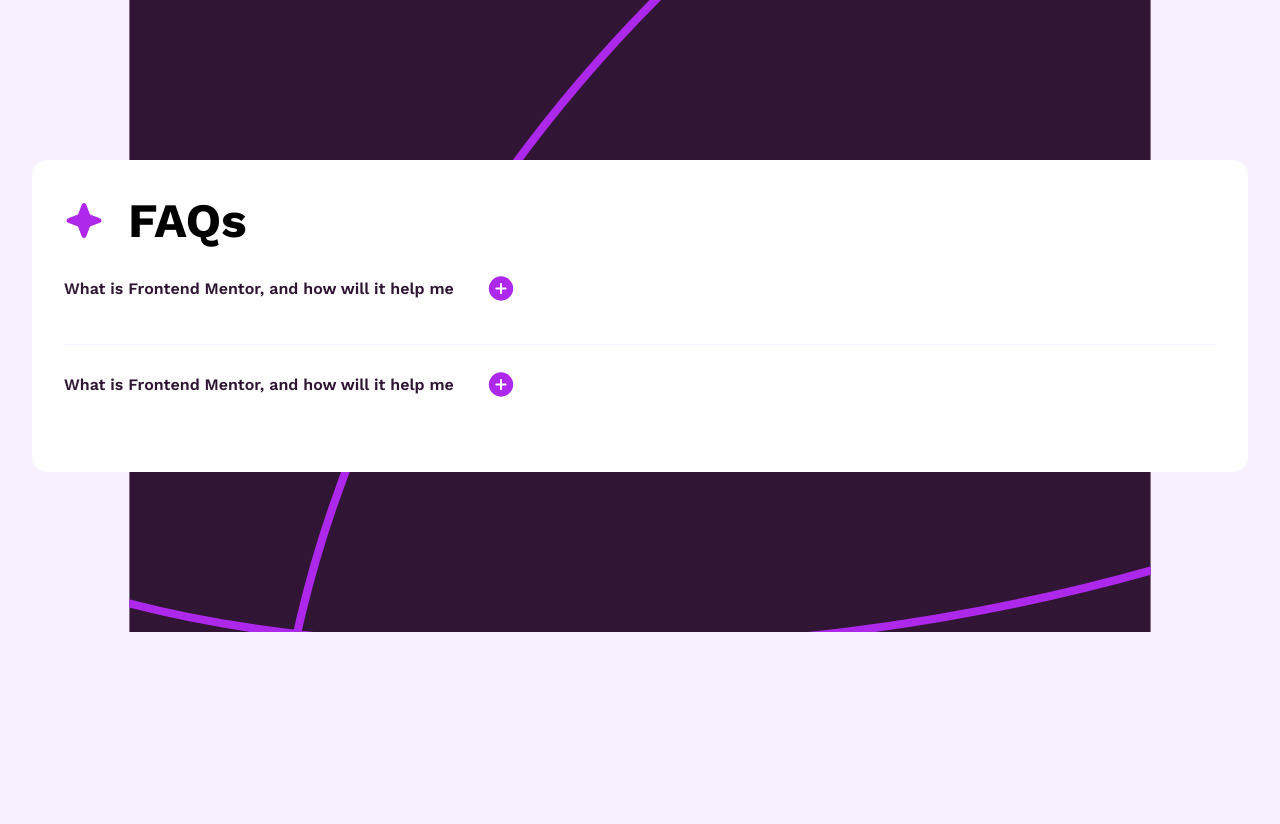
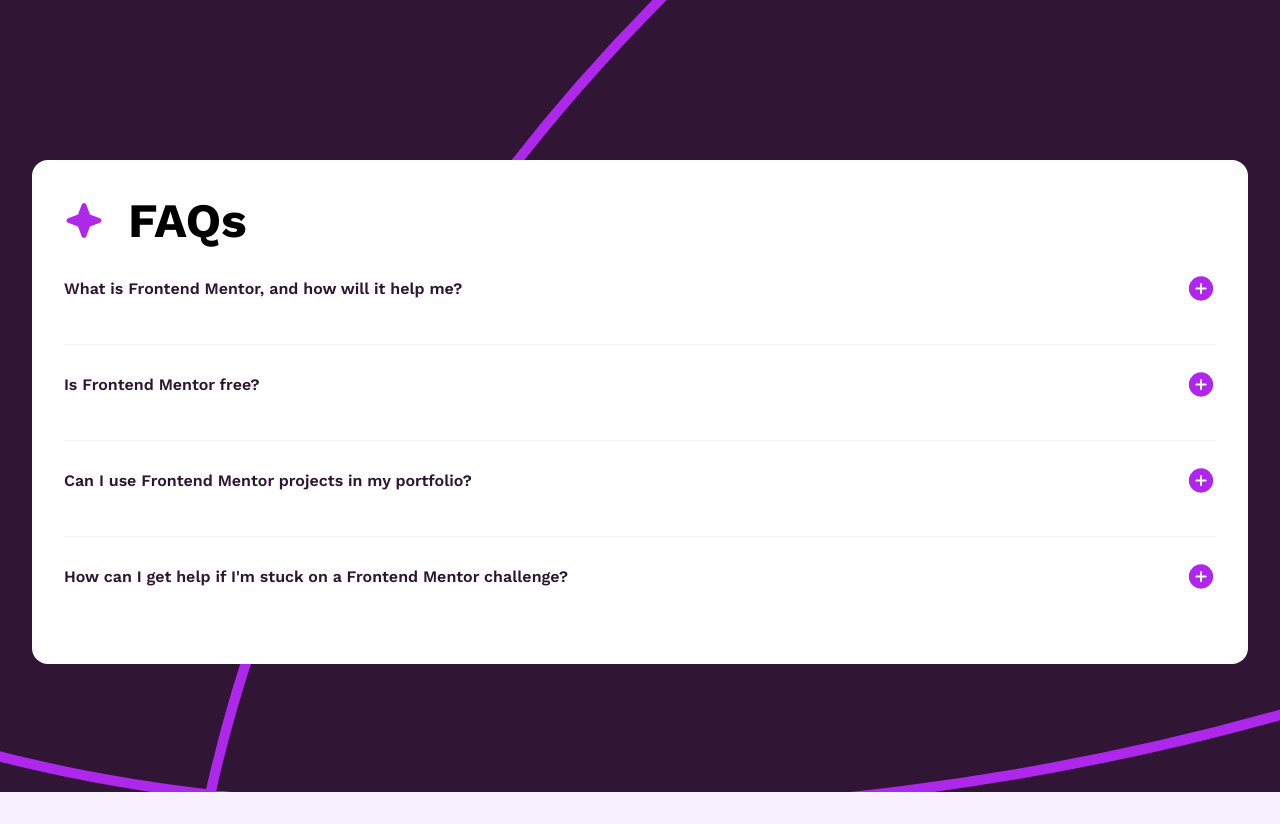
Before and after one commit to Mickey1992/frontend-mentor-faq-accordion, a React (Vite) app: page / in a window 1280 px wide. Before the commit the page ends 800 px from the top, so only its background shows below. Built offline with nearby package versions, Linux system fonts and the light colour scheme.

Commit message:
import all faqs from file

```diff
--- a/src/App.css
+++ b/src/App.css
@@ -30,21 +30,17 @@
 	padding: 1.5em 0;
 }
 
-.faq-accordion p {
-	margin-right: 2em;
-}
-
 .question {
 	display: flex;
 	font-weight: 600;
 	color: var(--dark-purple);
-	justify-content: flex-start;
+	justify-content: space-between;
 	align-items: center;
 	padding-bottom: 1em;
 }
 
 .question .icon {
-	justify-self: flex-end;
+	margin-left: 2em;
 }
 
 .question p:hover {
--- a/src/App.jsx
+++ b/src/App.jsx
@@ -1,6 +1,8 @@
 import "./App.css";
 import starIcon from "./assets/images/icon-star.svg";
 import FaqAccordion from "./components/FaqAaccordion";
+
+import { FAQS } from "./FAQS";
 
 function App() {
 	return (
@@ -11,15 +13,13 @@
 			</section>
 
 			<section className="faqs">
-				<FaqAccordion
-					question="What is Frontend Mentor, and how will it help me"
-					answer="aaa"
-				/>
-
-				<FaqAccordion
-					question="What is Frontend Mentor, and how will it help me"
-					answer="aaa"
-				/>
+				{FAQS.map(({ question, answer }) => (
+					<FaqAccordion
+						question={question}
+						answer={answer}
+						key={question}
+					/>
+				))}
 			</section>
 		</main>
 	);
--- /dev/null
+++ b/src/FAQS.js
@@ -0,0 +1,19 @@
+export const FAQS = [
+	{
+		question: "What is Frontend Mentor, and how will it help me?",
+		answer: "Frontend Mentor offers realistic coding challenges to help developers improve their frontend coding skills with projects in HTML, CSS, and JavaScript. It's suitable for all levels and ideal for portfolio building.",
+	},
+	{
+		question: "Is Frontend Mentor free?",
+		answer: "Yes, Frontend Mentor offers both free and premium coding challenges, with the free option providing access to a range of projects suitable for all skill levels.",
+	},
+	{
+		question: "Can I use Frontend Mentor projects in my portfolio?",
+		answer: "Yes, you can use projects completed on Frontend Mentor in your portfolio. It's an excellent way to showcase your skills to potential employers!",
+	},
+	{
+		question:
+			"How can I get help if I'm stuck on a Frontend Mentor challenge?",
+		answer: "The best place to get help is inside Frontend Mentor's Discord community. There's a help channel where you can ask questions and seek support from other community members.",
+	},
+];
```
